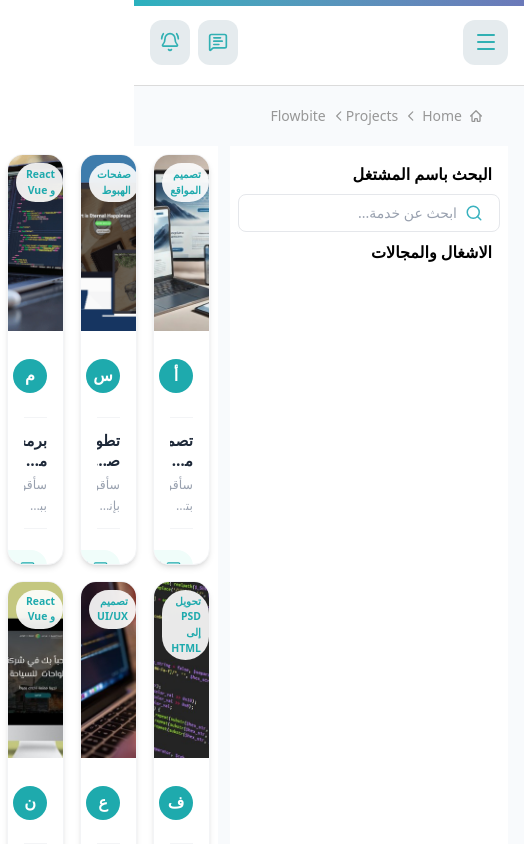
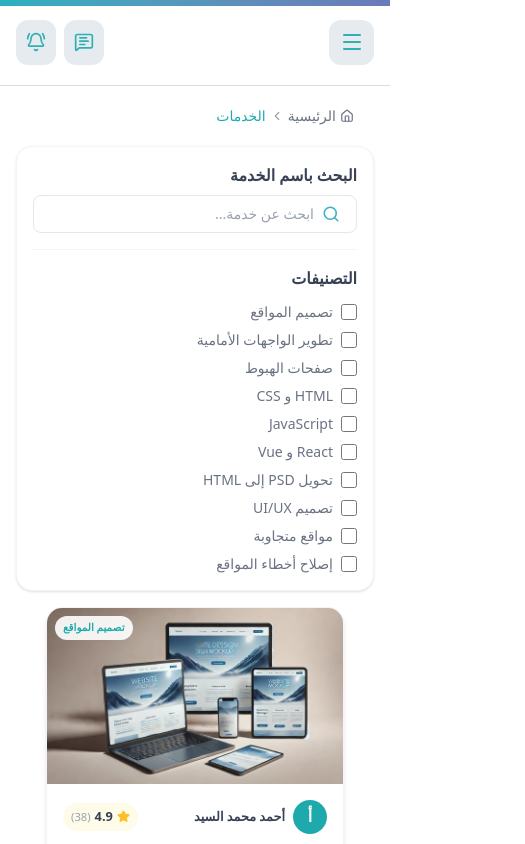
Before and after one commit to eslamelngar-dev/Shogol-Freelancers-Platform, a Next.js app: page /services in a window 390 px wide. Shown: the top 844 px of the page, 525 px wide, since content can reach past the window. Built offline with nearby package versions, Linux system fonts and the light colour scheme.

Commit message:
responsive services page

```diff
--- a/app/components/UI/BreadCramp.tsx
+++ b/app/components/UI/BreadCramp.tsx
@@ -1,86 +1,38 @@
-export default function BreadCramp() {
+import { ChevronLeft, Home } from "lucide-react";
+import Link from "next/link";
+
+interface BreadCrampLink {
+  title: string;
+  Link: string;
+}
+
+interface BreadCrampProp {
+  Links: BreadCrampLink[];
+}
+
+export default function BreadCramp({ Links }: BreadCrampProp) {
   return (
-    <>
-      <nav className="flex p-5 text-[#979797]" aria-label="Breadcrumb">
-        <ol className="inline-flex items-center space-x-1 md:space-x-2 rtl:space-x-reverse">
-          <li className="inline-flex items-center">
-            <a
-              href="#"
-              className="inline-flex items-center text-sm font-medium text-body hover:text-fg-brand"
-            >
-              <svg
-                className="w-4 h-4 me-1.5"
-                aria-hidden="true"
-                xmlns="http://www.w3.org/2000/svg"
-                width="24"
-                height="24"
-                fill="none"
-                viewBox="0 0 24 24"
+    <nav className="flex p-5 text-[#979797]" aria-label="Breadcrumb">
+      <ol className="inline-flex items-center gap-1 flex-wrap">
+        {Links.map((link, index) => (
+          <li key={link.title} className="flex items-center gap-1">
+            {index !== 0 && <ChevronLeft size={14} className="text-gray-400" />}
+            {index === Links.length - 1 ? (
+              <span className="text-sm font-medium text-[#1EAAAD]">
+                {link.title}
+              </span>
+            ) : (
+              <Link
+                href={link.Link}
+                className="flex items-center gap-1 text-sm font-medium text-gray-500 hover:text-[#1EAAAD] transition-colors duration-300"
               >
-                <path
-                  stroke="currentColor"
-                  stroke-linecap="round"
-                  stroke-linejoin="round"
-                  stroke-width="2"
-                  d="m4 12 8-8 8 8M6 10.5V19a1 1 0 0 0 1 1h3v-3a1 1 0 0 1 1-1h2a1 1 0 0 1 1 1v3h3a1 1 0 0 0 1-1v-8.5"
-                />
-              </svg>
-              Home
-            </a>
+                {index === 0 && <Home size={14} />}
+                {link.title}
+              </Link>
+            )}
           </li>
-          <li>
-            <div className="flex items-center space-x-1.5">
-              <svg
-                className="w-3.5 h-3.5 rtl:rotate-180 text-body"
-                aria-hidden="true"
-                xmlns="http://www.w3.org/2000/svg"
-                width="24"
-                height="24"
-                fill="none"
-                viewBox="0 0 24 24"
-              >
-                <path
-                  stroke="currentColor"
-                  stroke-linecap="round"
-                  stroke-linejoin="round"
-                  stroke-width="2"
-                  d="m9 5 7 7-7 7"
-                />
-              </svg>
-              <a
-                href="#"
-                className="inline-flex items-center text-sm font-medium text-body hover:text-fg-brand"
-              >
-                Projects
-              </a>
-            </div>
-          </li>
-          <li aria-current="page">
-            <div className="flex items-center space-x-1.5">
-              <svg
-                className="w-3.5 h-3.5 rtl:rotate-180 text-body"
-                aria-hidden="true"
-                xmlns="http://www.w3.org/2000/svg"
-                width="24"
-                height="24"
-                fill="none"
-                viewBox="0 0 24 24"
-              >
-                <path
-                  stroke="currentColor"
-                  stroke-linecap="round"
-                  stroke-linejoin="round"
-                  stroke-width="2"
-                  d="m9 5 7 7-7 7"
-                />
-              </svg>
-              <span className="inline-flex items-center text-sm font-medium text-body-subtle">
-                Flowbite
-              </span>
-            </div>
-          </li>
-        </ol>
-      </nav>
-    </>
+        ))}
+      </ol>
+    </nav>
   );
 }
--- a/app/services/page.tsx
+++ b/app/services/page.tsx
@@ -3,33 +3,65 @@ import BreadCramp from "../components/UI/BreadCramp";
 import SearchBar from "../components/UI/SearchBar";
 import { Services } from "../data/Services";
 import ServiceCard from "../components/UI/ServiceCard";
+import { Categories } from "../data/Categories";
 
 export default function ServicesPage() {
   return (
-    <>
-      <Container maxWidth="lg" className="bg-[#f8fafc]">
-        <BreadCramp />
-        <div className="flex gap-3">
-          <div className="bg-white p-2">
-            <p className="p-2 font-bold">البحث باسم المشتغل</p>
-            <div className="w-full flex justify-center">
+    <Container maxWidth="lg">
+      <BreadCramp
+        Links={[
+          { title: "الرئيسية", Link: "/" },
+          { title: "الخدمات", Link: "/services" },
+        ]}
+      />
+
+      <div className="flex flex-col lg:flex-row gap-4 pb-10">
+        <aside className="w-full lg:w-65 shrink-0">
+          <div className="bg-white rounded-2xl p-4 shadow-sm border border-gray-100 flex flex-col gap-4 sticky top-4">
+            <div>
+              <p className="font-bold text-gray-700 mb-2">البحث باسم الخدمة</p>
               <SearchBar />
             </div>
+
+            <hr className="border-gray-100" />
+
             <div>
-              <p className="p-2 font-bold">الاشغال والمجالات</p>
+              <p className="font-bold text-gray-700 mb-3">التصنيفات</p>
+              <ul className="flex flex-col gap-2">
+                {Categories.map((cat) => (
+                  <li key={cat.id}>
+                    <label className="flex items-center gap-2 cursor-pointer group">
+                      <input
+                        type="checkbox"
+                        className="accent-[#39b2bf] w-4 h-4"
+                      />
+                      <span className="text-sm text-gray-500 group-hover:text-[#39b2bf] transition-colors duration-300">
+                        {cat.name}
+                      </span>
+                    </label>
+                  </li>
+                ))}
+              </ul>
             </div>
           </div>
-          <div className="bg-[white] p-2">
-            <Grid container spacing={2}>
+        </aside>
+        <div className="flex-1">
+          <Grid container spacing={2}>
             {Services.map((service) => (
-              <Grid size={4} key={service.id}>
-              <ServiceCard service={service} />
+              <Grid
+                key={service.id}
+                size={{
+                  xs: 12,
+                  sm: 6,
+                  lg: 4,
+                }}
+              >
+                <ServiceCard service={service} />
               </Grid>
             ))}
           </Grid>
-          </div>
         </div>
-      </Container>
-    </>
+      </div>
+    </Container>
   );
 }
```
